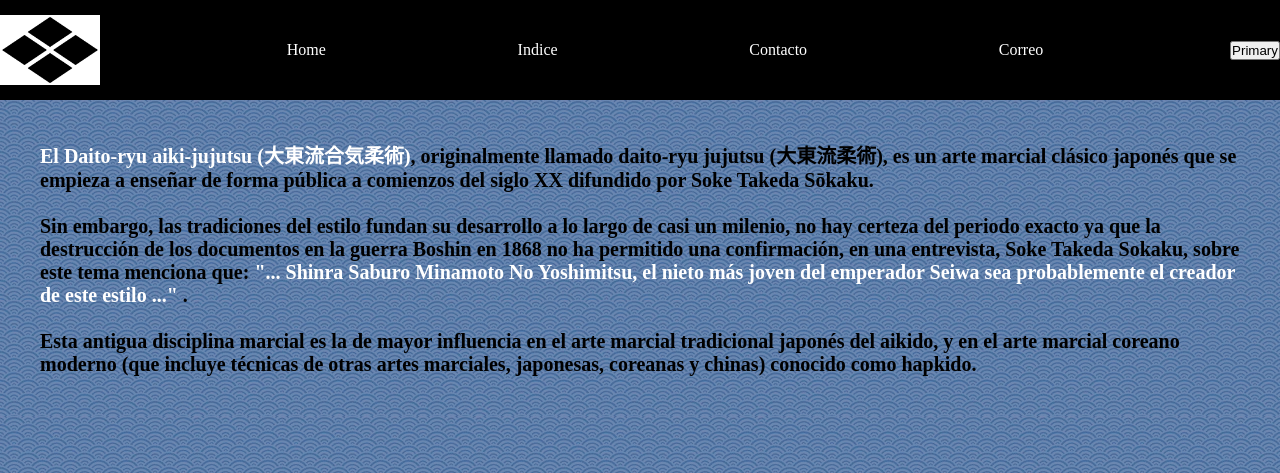
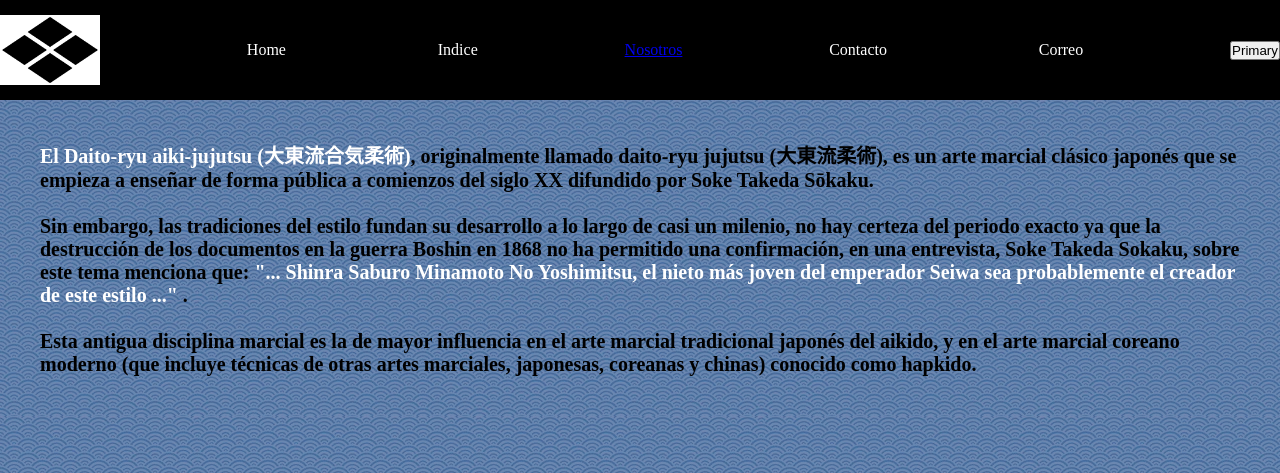
Before and after one commit to IvanGonzalezV/2a_Entrega_DesWeb, a plain HTML site: page index.html in a window 1280 px wide. Shown: the top 473 px of the page. Drawn offline with Linux system fonts and the light colour scheme.

Commit message:
modify nav :sparkles:

```diff
--- a/index.html
+++ b/index.html
@@ -16,7 +16,7 @@
             <img src="Imagenes/Takeda_mon.JPG" class="mobile">
             <li>Home</li>
             <li>Indice</li>
-            <li>Contacto</li>
+            <a href="nosotros.html">Nosotros</a><li>Contacto</li>
             <li>Correo</li>
             <button type="button" class="btn btn-primary">Primary</button>
         </ul>
```
Also changed, not shown: nosotros.html (+1 -1 lines).
